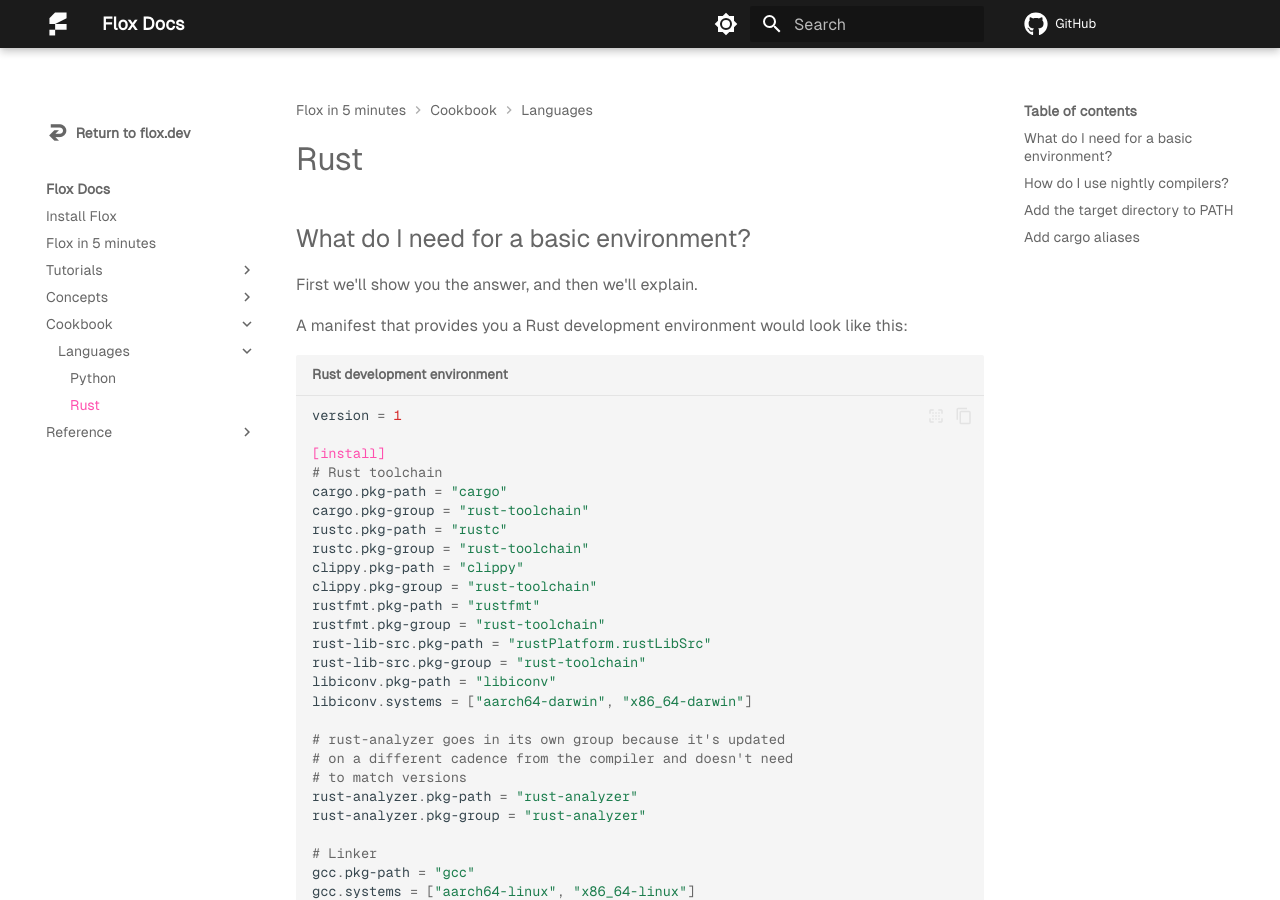
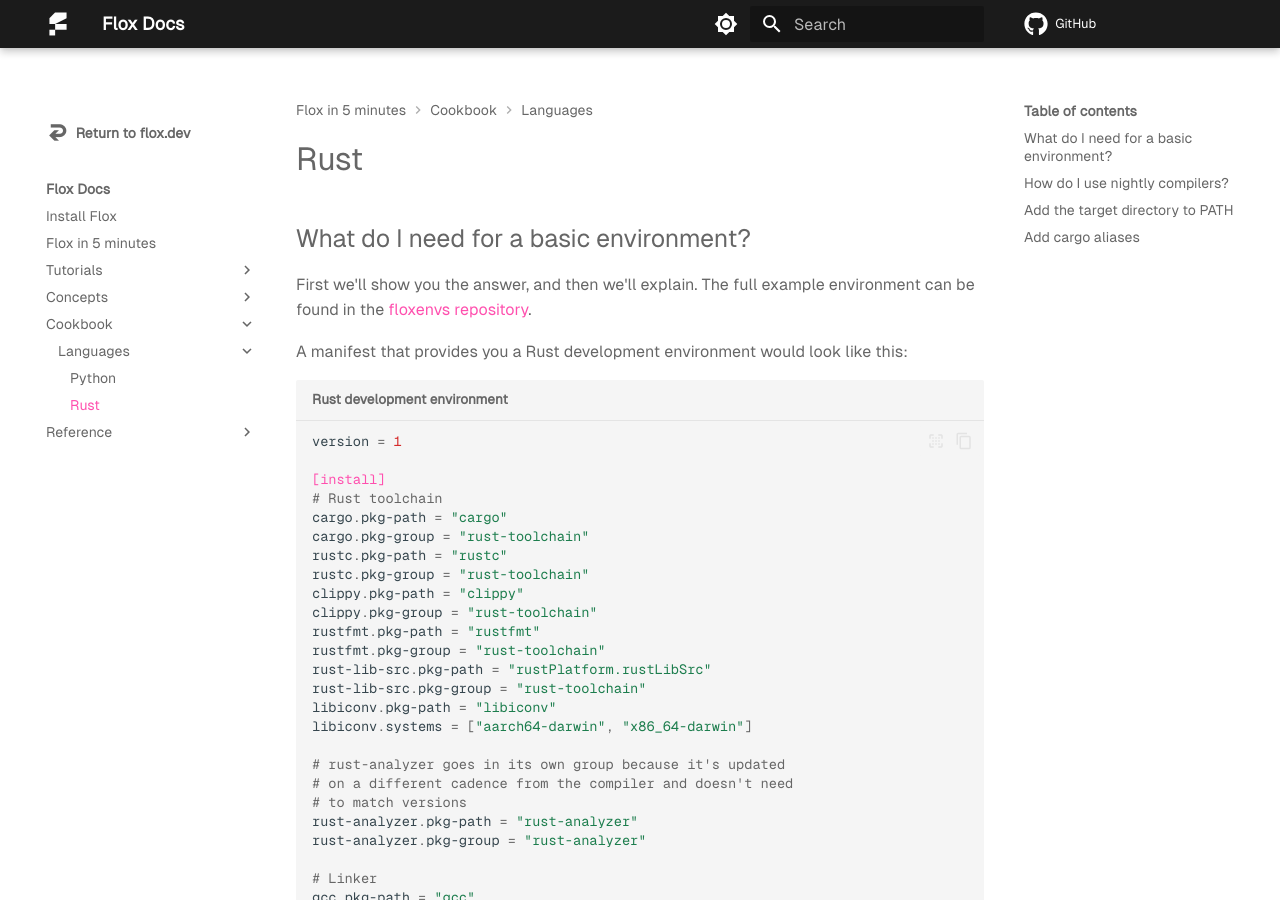
Before and after one commit to flox/floxdocs, an MkDocs documentation site: the page built from docs/cookbook/languages/rust.md, in a window 1280 px wide and 900 px high. Built offline with MkDocs 1.6.1 and Material for MkDocs 9.7.7, drawn with Linux system fonts in a browser that asks for light colours; plug-ins that fetch from the network failed and are left out; comment, search, counter and statistics services are not loaded.

Commit message:
feat: link example rust env

````diff
--- a/docs/cookbook/languages/rust.md
+++ b/docs/cookbook/languages/rust.md
@@ -8,6 +8,7 @@
 ## What do I need for a basic environment?
 
 First we'll show you the answer, and then we'll explain.
+The full example environment can be found in the [floxenvs repository][example_env].
 
 A manifest that provides you a Rust development environment would look like
 this:
@@ -166,3 +167,5 @@
   alias build "cargo build"
 '''
 ```
+
+[example_env]: https://github.com/flox/floxenvs/tree/main/rust
````
